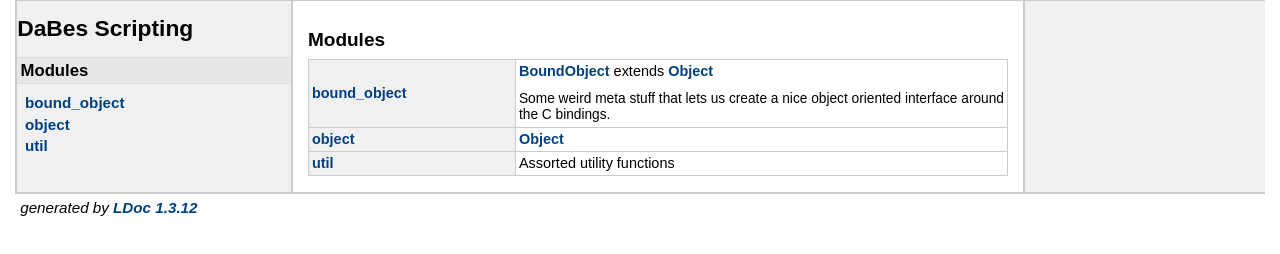
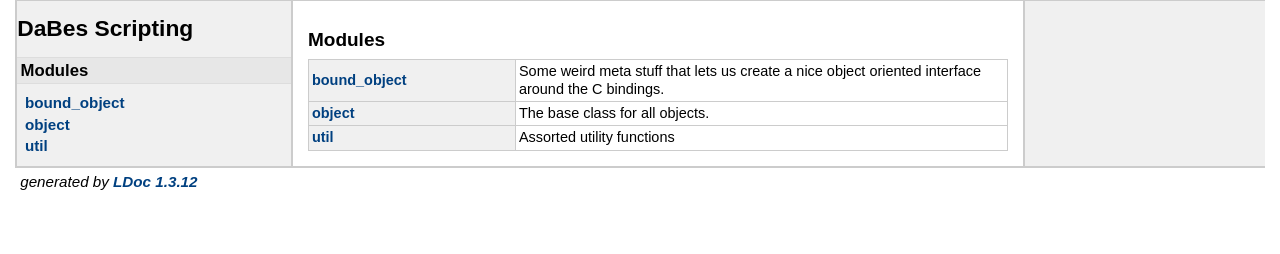
Before and after one commit to hunterbridges/dabes_engine, a plain HTML site: page scripting/index.html in a window 1280 px wide. Drawn offline with Linux system fonts and the light colour scheme.

Commit message:
Make those not the top level description

```diff
--- a/scripting/index.html
+++ b/scripting/index.html
@@ -47,14 +47,12 @@
 <table class="module_list">
 	<tr>
 		<td class="name"  nowrap><a href="modules/bound_object.html">bound_object</a></td>
-		<td class="summary"><a href="modules/bound_object.html#">BoundObject</a> extends <a href="modules/object.html#">Object</a></p>
-
-<p> Some weird meta stuff that lets us create a nice object oriented interface
+		<td class="summary">Some weird meta stuff that lets us create a nice object oriented interface
  around the C bindings.</td>
 	</tr>
 	<tr>
 		<td class="name"  nowrap><a href="modules/object.html">object</a></td>
-		<td class="summary"><a href="modules/object.html#">Object</a></td>
+		<td class="summary">The base class for all objects.</td>
 	</tr>
 	<tr>
 		<td class="name"  nowrap><a href="modules/util.html">util</a></td>
```
Also changed, not shown: scripting/modules/bound_object.html (+3 -3 lines), scripting/modules/object.html (+2 -2 lines).
